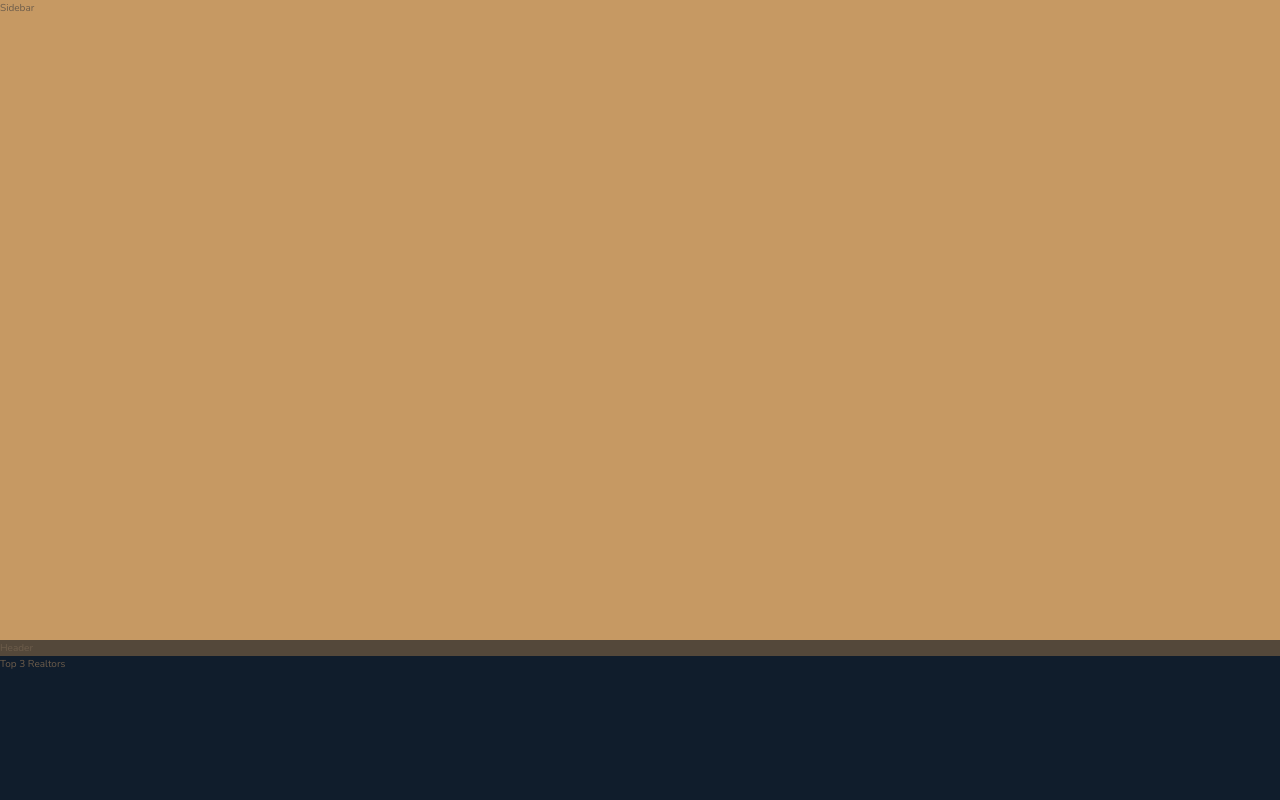
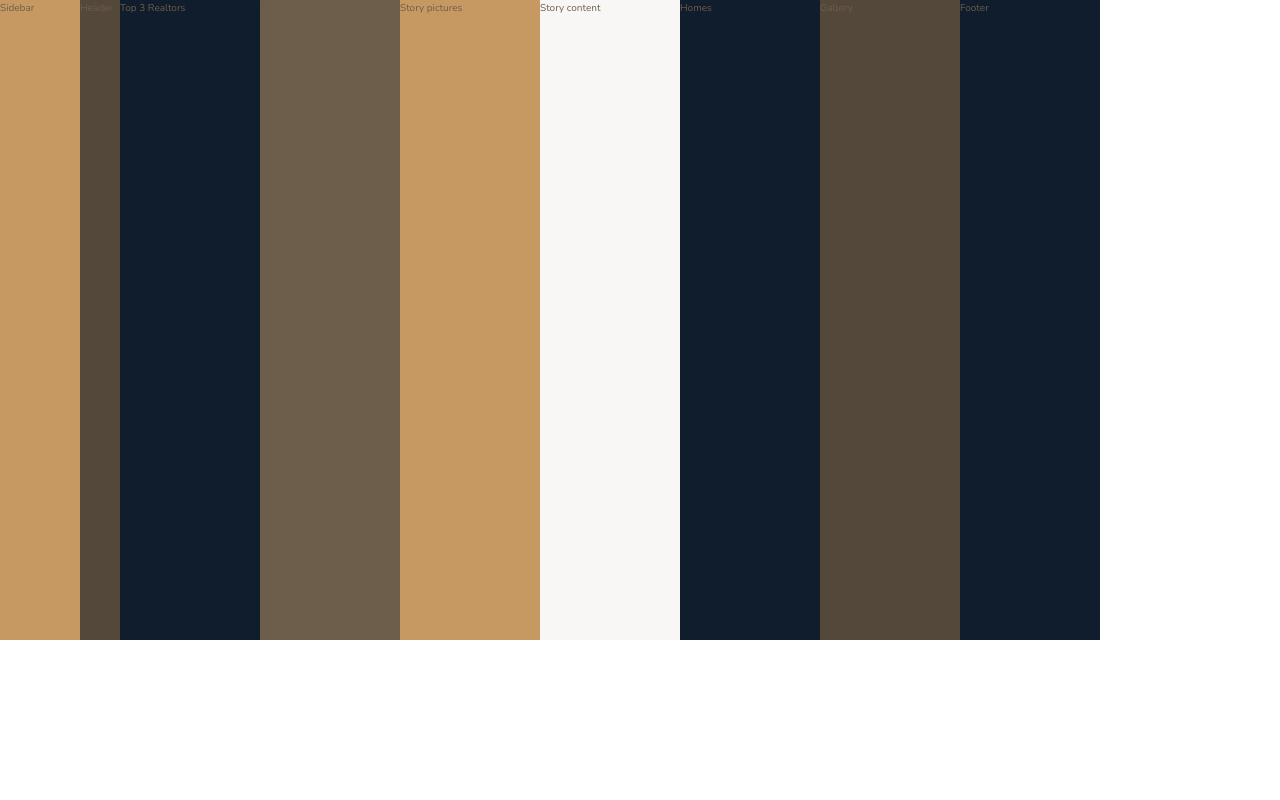
Before and after one commit to jiangmichael1/Learning-Sass-CSS-Grid-Nexter, a plain HTML site: page index.html in a window 1280 px wide. Shown: the top 800 px of the page. Drawn offline with nearby package versions, Linux system fonts and the light colour scheme.

Commit message:
adding grid columns

```diff
--- a/css/style.css
+++ b/css/style.css
@@ -17,7 +17,8 @@ body {
 
 .container {
   display: grid;
-  grid-template-rows: 80vh min-content 40vw repeat(3, min-content); }
+  grid-template-rows: 80vh min-content 40vw repeat(3, min-content);
+  grid-template-columns: 8rem 1fr repeat(8, minmax(min-content, 14rem)) 1fr; }
 
 .sidebar {
   background-color: #c69963; }
--- a/sass/_base.scss
+++ b/sass/_base.scss
@@ -37,4 +37,5 @@ body {
 .container {
     display: grid;
     grid-template-rows: 80vh min-content 40vw repeat(3, min-content);
+    grid-template-columns: 8rem 1fr repeat(8, minmax(min-content, 14rem)) 1fr;
 }
```
